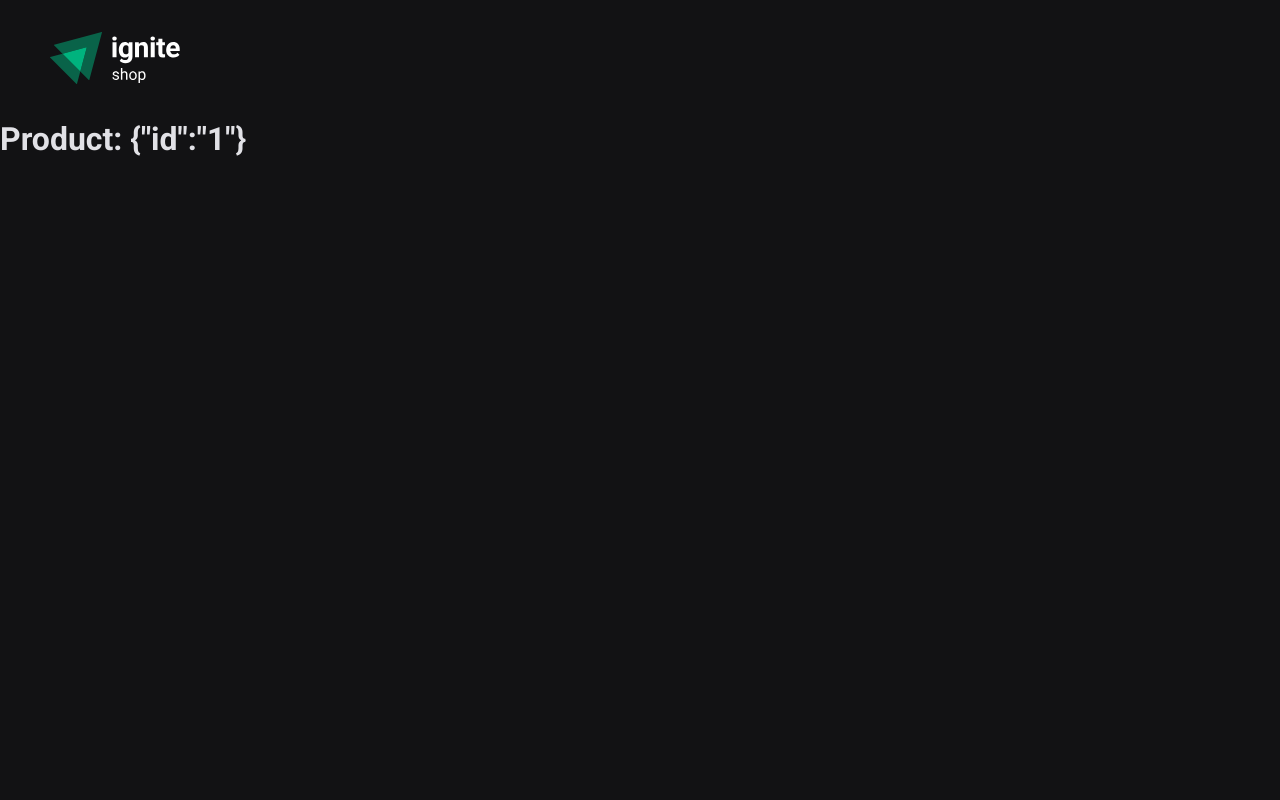
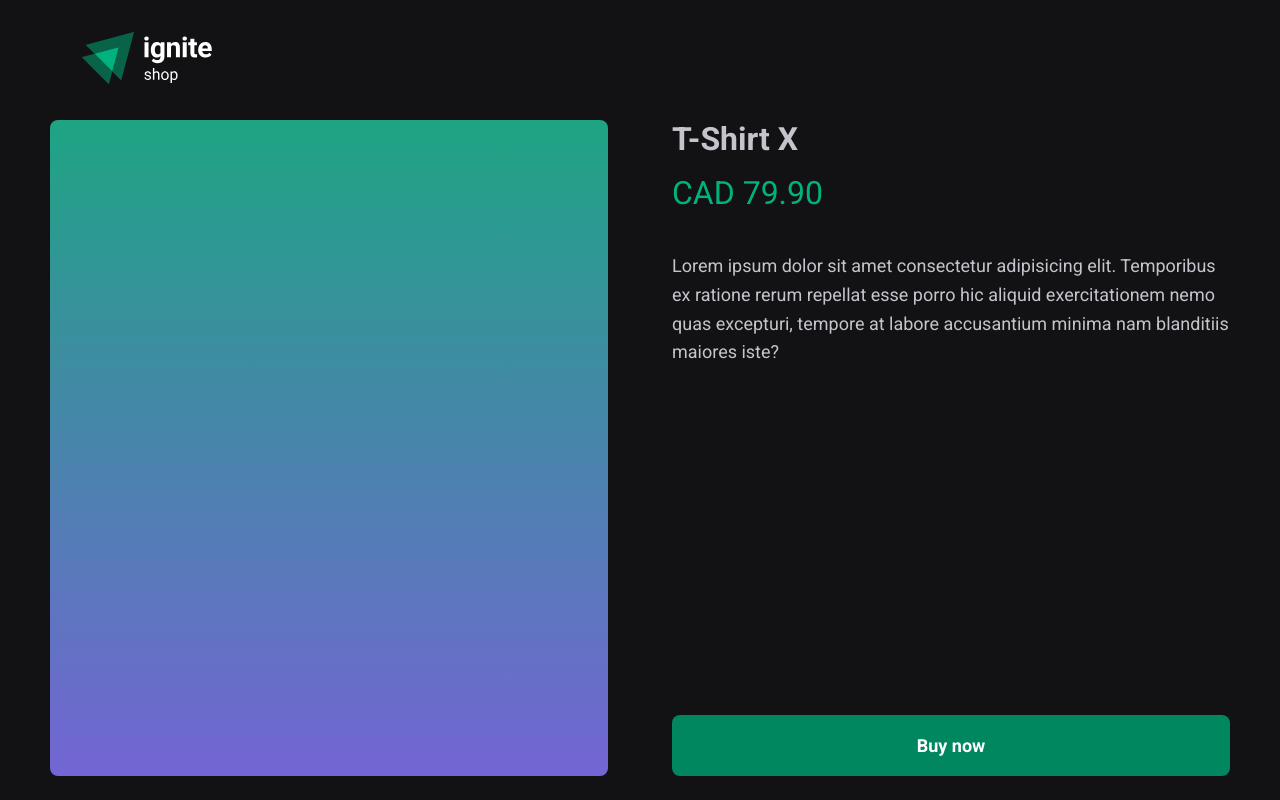
Before and after one commit to davinotdavid/clothing-shop-stripe-nextjs, a Next.js app: page /product/1 in a window 1280 px wide. Built offline with nearby package versions, Linux system fonts and the light colour scheme.

Commit message:
Styling the product page

```diff
--- a/src/pages/product/[id].tsx
+++ b/src/pages/product/[id].tsx
@@ -1,11 +1,31 @@
+import Image from "next/image";
 import { useRouter } from "next/router";
+import {
+  ImageContainer,
+  ProductContainer,
+  ProductDetails,
+} from "@/styles/pages/product";
 
 export default function Product() {
   const { query } = useRouter();
 
   return (
-    <div>
-      <h1>Product: {JSON.stringify(query)}</h1>
-    </div>
+    <ProductContainer>
+      <ImageContainer></ImageContainer>
+
+      <ProductDetails>
+        <h1>T-Shirt X</h1>
+        <span>CAD 79.90</span>
+
+        <p>
+          Lorem ipsum dolor sit amet consectetur adipisicing elit. Temporibus ex
+          ratione rerum repellat esse porro hic aliquid exercitationem nemo quas
+          excepturi, tempore at labore accusantium minima nam blanditiis maiores
+          iste?
+        </p>
+
+        <button>Buy now</button>
+      </ProductDetails>
+    </ProductContainer>
   );
 }
--- a/src/styles/global.ts
+++ b/src/styles/global.ts
@@ -4,6 +4,7 @@ export const globalStyles = globalCss({
   "*": {
     margin: 0,
     padding: 0,
+    boxSizing: "border-box",
   },
 
   body: {
--- /dev/null
+++ b/src/styles/pages/product.ts
@@ -0,0 +1,68 @@
+import { styled } from "..";
+
+export const ProductContainer = styled("main", {
+  display: "grid",
+  gridTemplateColumns: "1fr 1fr",
+  alignItems: "stretch",
+  gap: "4rem",
+
+  maxWidth: 1180,
+  margin: "0 auto",
+});
+
+export const ImageContainer = styled("div", {
+  width: "100%",
+  maxWidth: 576,
+  height: 656,
+  background: "linear-gradient(180deg, #1ea483 0%, #7465d4 100%)",
+  borderRadius: 8,
+  padding: "0.25rem",
+
+  display: "flex",
+  alignItems: "center",
+  justifyContent: "center",
+
+  img: {
+    objectFit: "cover",
+  },
+});
+
+export const ProductDetails = styled("div", {
+  display: "flex",
+  flexDirection: "column",
+
+  h1: {
+    fontSize: "$2xl",
+    color: "$gray300",
+  },
+
+  span: {
+    marginBlockStart: "1rem",
+    display: "block",
+    fontSize: "$2xl",
+    color: "$green300",
+  },
+
+  p: {
+    marginBlockStart: "2.5rem",
+    fontSize: "$md",
+    lineHeight: "1.6",
+    color: "$gray300",
+  },
+
+  button: {
+    marginBlockStart: "auto",
+    backgroundColor: "$green500",
+    border: 0,
+    borderRadius: 8,
+    color: "$white",
+    padding: "1.25rem",
+    cursor: "pointer",
+    fontWeight: "700",
+    fontSize: "$md",
+
+    "&:hover": {
+      backgroundColor: "$green300",
+    },
+  },
+});
```
